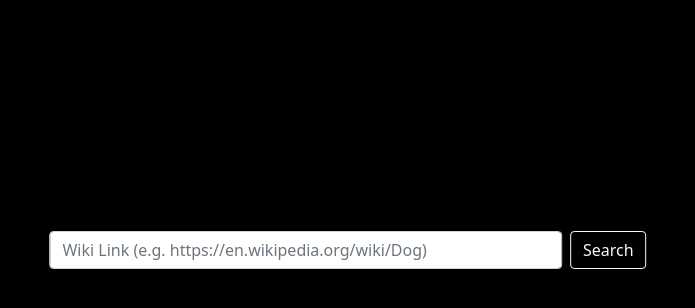
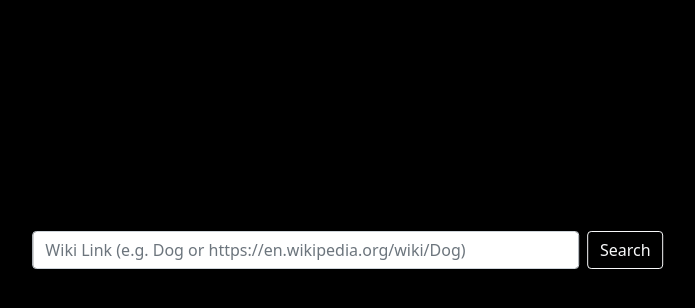
Before and after one commit to RoyalWeden/wiki-scraper, a Flask app: page / in a window 1280 px wide. Shown: the top 308 px of the page, without its empty margins (292-987 px from the left). Run offline with Flask 2, Linux system fonts and the light colour scheme.

Commit message:
Dont need full link input

```diff
--- a/app/scraper.py
+++ b/app/scraper.py
@@ -9,7 +9,10 @@
             Args:
                 website (str): Wikipedia website [if none inputted, uses default websites].
         """
-        self.website = website
+        if "http" in website:
+            self.website = website
+        else:
+            self.website = "https://en.wikipedia.org/wiki/" + website
         self.wiki_request = requests.get(self.website)
         self.wiki_text = self.wiki_request.text
 
--- a/app/templates/home.html
+++ b/app/templates/home.html
@@ -14,7 +14,7 @@
         <div class="navbar navbar-expand-md navbar-dark d-flex align-items-center justify-content-center" style="position: absolute; left: 50%; transform: translatex(-50%); height: 500px;">
             <div class="container-fluid">
                 <form class="d-flex align-items-center justify-content-center" method="POST">
-                    <input class="form-control me-2" type="search" name="search" placeholder="Wiki Link (e.g. https://en.wikipedia.org/wiki/Dog)" aria-label="Search" style="min-width: 150%;">
+                    <input class="form-control me-2" type="search" name="search" placeholder="Wiki Link (e.g. Dog or https://en.wikipedia.org/wiki/Dog)" aria-label="Search" style="min-width: 160%;">
                     <button class="btn btn-outline-dark text-light border-light" type="submit">Search</button>
                 </form>
             </div>
```
